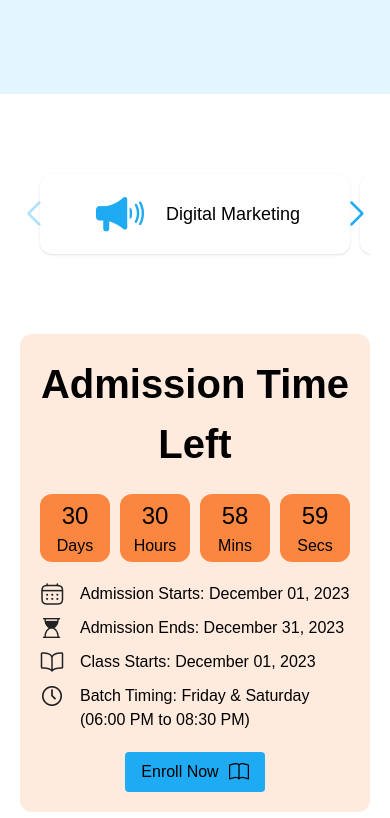
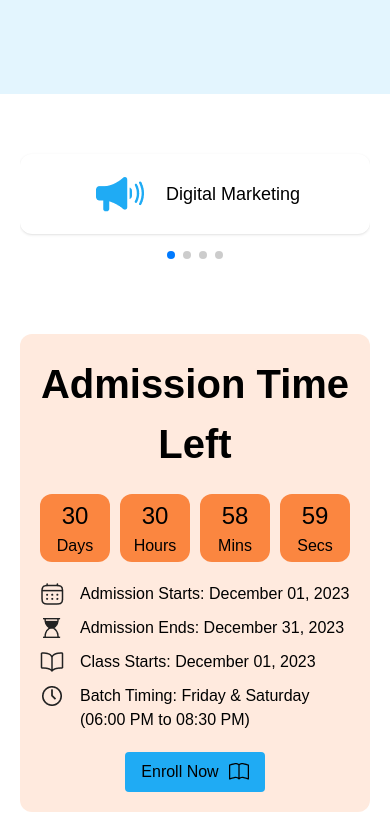
Before and after one commit to NashedShahRoni22/Pathshala-IT, a React (Vite) app: page / in a window 390 px wide. Shown: the part 886-1704 px from the top of the page. Built offline with nearby package versions, Linux system fonts and the light colour scheme; a web font is replaced by a local one.

Commit message:
Coursebar edited

```diff
--- a/src/index.css
+++ b/src/index.css
@@ -17,5 +17,5 @@ h1 {
 .swiper-button-prev:after, .swiper-button-next:after{
   font-size: 24px;
   font-weight: 700;
-  color: #1FABF4;
+  color: white;
 }
--- a/src/pages/home/HomeCourseBar.jsx
+++ b/src/pages/home/HomeCourseBar.jsx
@@ -9,10 +9,10 @@ import { Swiper, SwiperSlide } from "swiper/react";
 
 // Import Swiper styles
 import "swiper/css";
-import "swiper/css/navigation";
+import "swiper/css/pagination";
 
 // import required modules
-import { Navigation } from "swiper/modules";
+import { Pagination } from "swiper/modules";
 
 export default function HomeCourseBar() {
   const services = [
@@ -34,30 +34,30 @@ export default function HomeCourseBar() {
     },
   ];
   return (
-    <div className="py-5 my-10 mx-5 md:container md:mx-auto relative">
+    <div className="py-5 mx-5 md:container md:mx-auto relative">
       <Swiper
         slidesPerView={1}
         spaceBetween={10}
-        navigation={{
-          nextEl: ".swiper-button-next",
-          prevEl: ".swiper-button-prev",
+        pagination={{
+          clickable: true,
         }}
+        grabCursor={true}
         breakpoints={{
           640: {
             slidesPerView: 1,
-            spaceBetween: 20,
+            spaceBetween: 10,
           },
           768: {
             slidesPerView: 2,
-            spaceBetween: 40,
+            spaceBetween: 20,
           },
           1024: {
             slidesPerView: 4,
-            spaceBetween: 50,
+            spaceBetween: 30,
           },
         }}
-        modules={[Navigation]}
-        className="mySwiper p-5 md:p-10"
+        modules={[Pagination]}
+        className="mySwiper py-10"
       >
         {services.map((s, i) => (
           <SwiperSlide>
@@ -71,10 +71,6 @@ export default function HomeCourseBar() {
           </SwiperSlide>
         ))}
       </Swiper>
-
-      {/* Custom Navigation Buttons */}
-      <div className="absolute top-1/2 -left-0 swiper-button-prev"></div>
-      <div className="absolute top-1/2 -right-0 swiper-button-next"></div>
     </div>
   );
 }
--- a/src/pages/home/HomeCourses.jsx
+++ b/src/pages/home/HomeCourses.jsx
@@ -24,10 +24,10 @@ export default function HomeCourses() {
       name: "All Courses",
     },
     {
-      name: "Graphic & Multimedia",
+      name: "Graphics Design & Multimedia",
     },
     {
-      name: "Web & Software",
+      name: "Web Design & Developemnt",
     },
     {
       name: "Digital Marketing",
@@ -84,9 +84,9 @@ export default function HomeCourses() {
 
       <div className="mt-5 md:container md:mx-auto relative flex items-center gap-2">
         {/* Custom prev Buttons */}
-        <div id="categorySwiper-prev">
+        <button id="categorySwiper-prev">
           <BsFillArrowLeftCircleFill className="text-3xl" />
-        </div>
+        </button>
 
         <Swiper
           id="categorySwiper"
@@ -125,16 +125,16 @@ export default function HomeCourses() {
         </Swiper>
 
         {/* Custom next Buttons */}
-        <div id="categorySwiper-next">
+        <button id="categorySwiper-next">
           <BsFillArrowRightCircleFill className="text-3xl" />
-        </div>
+        </button>
       </div>
 
       <div className="mb-5 md:container md:mx-auto relative flex items-center gap-2">
         {/* Custom prev Buttons */}
-        <div id="cardSwiper-prev">
+        <button id="cardSwiper-prev">
           <BsFillArrowLeftCircleFill className="text-3xl" />
-        </div>
+        </button>
 
         <Swiper
           id="cardSwiper"
@@ -147,15 +147,15 @@ export default function HomeCourses() {
           breakpoints={{
             640: {
               slidesPerView: 1,
-              spaceBetween: 20,
+              spaceBetween: 10,
             },
             768: {
               slidesPerView: 2,
-              spaceBetween: 40,
+              spaceBetween: 20,
             },
             1024: {
               slidesPerView: 3,
-              spaceBetween: 50,
+              spaceBetween: 30,
             },
           }}
           modules={[Navigation]}
@@ -193,10 +193,9 @@ export default function HomeCourses() {
         </Swiper>
 
         {/* Custom next Buttons */}
-
-        <div id="cardSwiper-next">
+        <button id="cardSwiper-next">
           <BsFillArrowRightCircleFill className="text-3xl" />
-        </div>
+        </button>
       </div>
     </section>
   );
```
